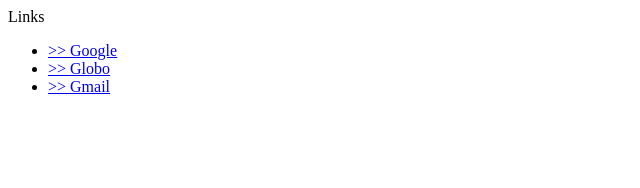
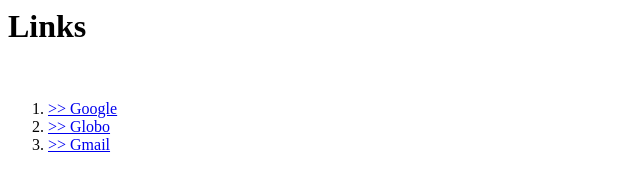
Before and after one commit to ewtn/teste, a plain HTML site: page index.html in a window 1280 px wide. Shown: the whole page, without its empty margins (0-640 px from the left). Drawn offline with Linux system fonts and the light colour scheme.

Commit message:
alteracao para lista ordenada e inclusao de heading 1 no titulo

```diff
--- a/index.html
+++ b/index.html
@@ -4,12 +4,12 @@
 	</head>
 
 	<body>
-		<span>Links<span>
+		<h1>Links</h1>
 		<br />
-		<ul>
+		<ol>
 			<li><a href="https://www.google.com"> >> Google </a></li>
 			<li><a href="https://www.globo.com"> >> Globo </a></li>
 			<li><a href="https://www.gmail.com"> >> Gmail </a></li>
-		<ul>
+		<ol>
 	</body>
 </html>
```
